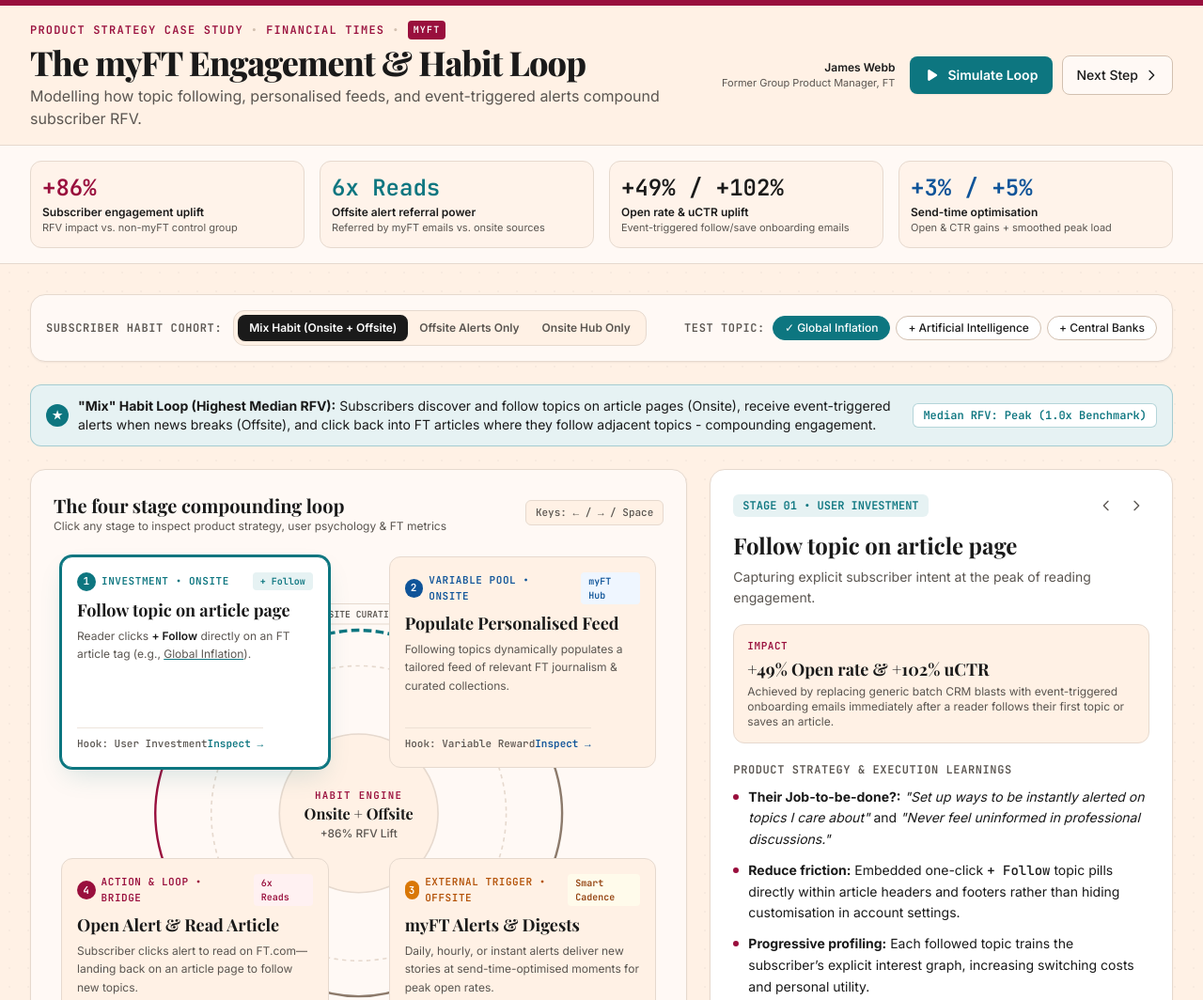
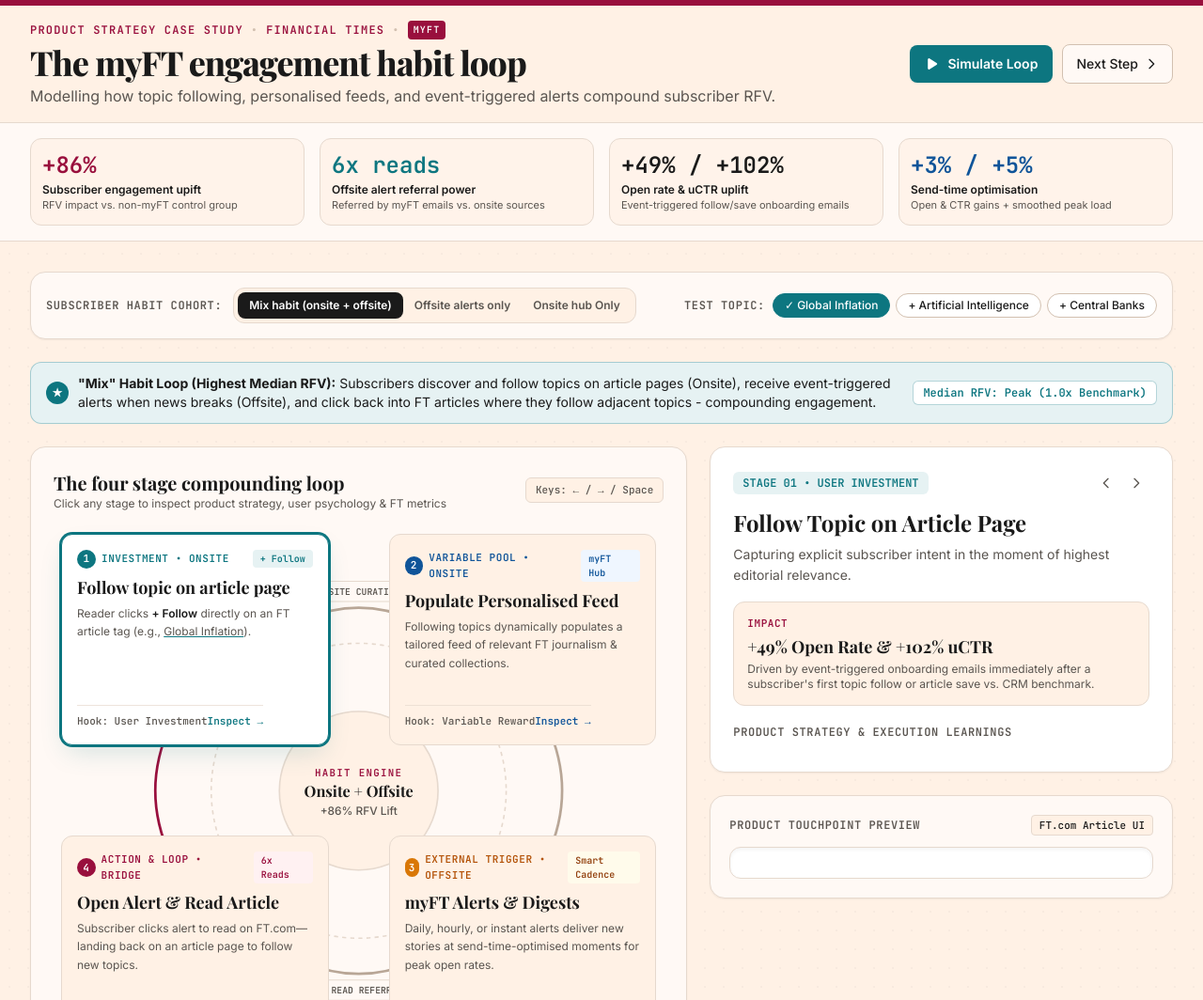
Before and after one commit to jrwebb/myft-engagement-loop, a plain HTML site: page index.html in a window 1280 px wide. Shown: the top 1064 px of the page at 94% size. Drawn offline with nearby package versions, Linux system fonts and the light colour scheme; a web font is replaced by a local one.

Commit message:
claude edits for clicks

```diff
--- a/index.html
+++ b/index.html
@@ -3,7 +3,7 @@
 <head>
   <meta charset="UTF-8" />
   <meta name="viewport" content="width=device-width, initial-scale=1.0" />
-  <title>The myFT Engagement & Habit Loop — James Webb | Product Case Study</title>
+  <title>The myFT Engagement habit loop | Product case study</title>
 
   <!-- Editorial Typography: Playfair Display (FT-inspired serif), Inter (clean UI sans), JetBrains Mono (metrics) -->
   <link rel="preconnect" href="https://fonts.googleapis.com" />
@@ -122,7 +122,7 @@
             <span class="bg-ft-claret text-white px-1.5 py-0.5 rounded text-[10px]">myFT</span>
           </div>
           <h1 class="font-serif text-2xl sm:text-3xl lg:text-4xl font-extrabold tracking-tight text-ft-ink leading-tight">
-            The myFT Engagement &amp; Habit Loop
+            The myFT engagement habit loop
           </h1>
           <p class="text-sm sm:text-base text-ft-muted mt-1">
             Modelling how topic following, personalised feeds, and event-triggered alerts compound subscriber RFV.
@@ -130,11 +130,11 @@
         </div>
 
         <!-- Author & Interactive Controls (Single horizontal non-wrapping row for buttons) -->
-        <div class="flex flex-row items-center gap-3 shrink-0">
+        <!--<div class="flex flex-row items-center gap-3 shrink-0">
           <div class="hidden sm:flex flex-col items-end mr-1 text-right">
             <span class="text-xs font-semibold text-ft-ink">James Webb</span>
             <span class="text-[11px] text-ft-muted">Former Group Product Manager, FT</span>
-          </div>
+          </div>-->
 
           <div class="flex flex-row flex-nowrap items-center gap-2.5 shrink-0">
             <button id="btnSimulate" onclick="toggleSimulation()"
@@ -162,11 +162,11 @@
       <div class="grid grid-cols-2 lg:grid-cols-4 gap-4">
         <div class="p-3 rounded-xl bg-ft-paper/70 border border-ft-border">
           <div class="font-mono text-xl sm:text-2xl font-bold text-ft-claret">+86%</div>
-          <div class="text-xs font-semibold text-ft-ink mt-0.5">Subscriber engagement uplift</div>
+          <div class="text-xs font-semibold text-ft-ink mt-0.5">Subscriber engagement upift</div>
           <div class="text-[11px] text-ft-muted">RFV impact vs. non-myFT control group</div>
         </div>
         <div class="p-3 rounded-xl bg-ft-paper/70 border border-ft-border">
-          <div class="font-mono text-xl sm:text-2xl font-bold text-ft-teal">6x Reads</div>
+          <div class="font-mono text-xl sm:text-2xl font-bold text-ft-teal">6x reads</div>
           <div class="text-xs font-semibold text-ft-ink mt-0.5">Offsite alert referral power</div>
           <div class="text-[11px] text-ft-muted">Referred by myFT emails vs. onsite sources</div>
         </div>
@@ -195,15 +195,15 @@
         <div class="inline-flex rounded-xl bg-ft-paper p-1 border border-ft-border" role="group">
           <button onclick="setCohort('mix')" id="cohort-mix"
             class="cohort-btn px-3 py-1.5 rounded-lg text-xs font-semibold transition cursor-pointer bg-ft-ink text-white shadow-sm">
-            Mix Habit (Onsite + Offsite)
+            Mix habit (onsite + offsite)
           </button>
           <button onclick="setCohort('offsite')" id="cohort-offsite"
             class="cohort-btn px-3 py-1.5 rounded-lg text-xs font-semibold transition cursor-pointer text-ft-muted hover:text-ft-ink">
-            Offsite Alerts Only
+            Offsite alerts only
           </button>
           <button onclick="setCohort('onsite')" id="cohort-onsite"
             class="cohort-btn px-3 py-1.5 rounded-lg text-xs font-semibold transition cursor-pointer text-ft-muted hover:text-ft-ink">
-            Onsite Hub Only
+            Onsite hub Only
           </button>
         </div>
       </div>
@@ -570,7 +570,7 @@
         metricValue: '+49% Open rate & +102% uCTR',
         metricDesc: 'Achieved by replacing generic batch CRM blasts with event-triggered onboarding emails immediately after a reader follows their first topic or saves an article.',
         bullets: [
-          '<strong>Their Job-to-be-done?:</strong> <em>"Set up ways to be instantly alerted on topics I care about"</em> and <em>"Never feel uninformed in professional discussions."</em>',
+          '<strong>Their Job-to-be-done?:</strong> "Set up ways to be instantly alerted on topics I care about"</em> and <em>"Never feel uninformed in professional discussions."'
           '<strong>Reduce friction:</strong> Embedded one-click <code>+ Follow</code> topic pills directly within article headers and footers rather than hiding customisation in account settings.',
           '<strong>Progressive profiling:</strong> Each followed topic trains the subscriber’s explicit interest graph, increasing switching costs and personal utility.'
         ],
```
